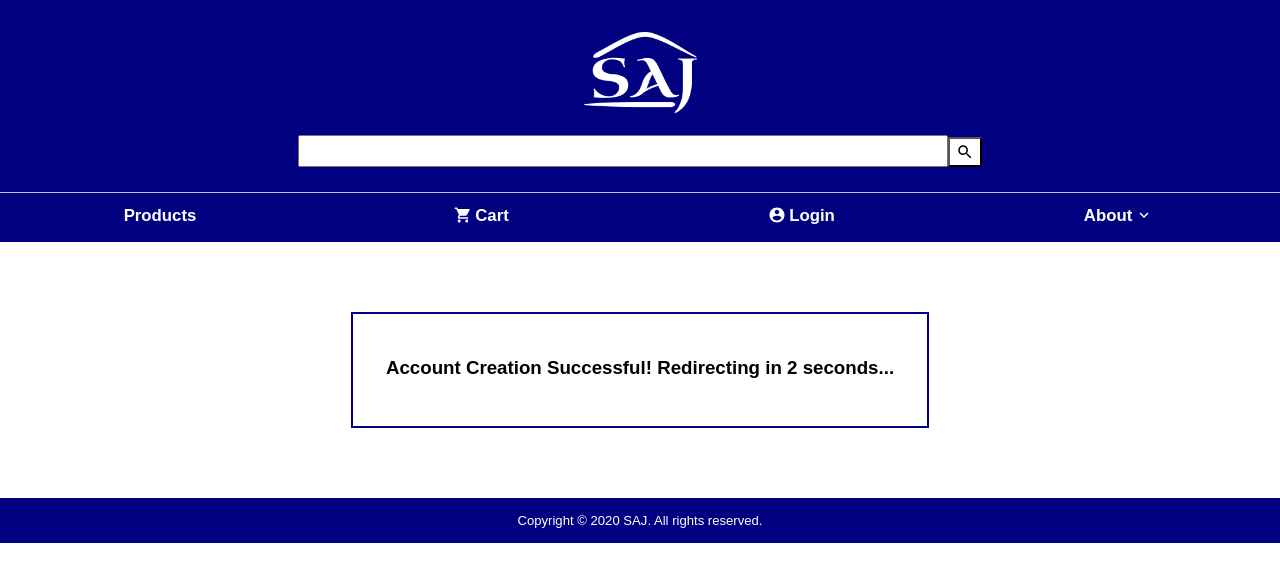
After one commit to ariesaviles/csci4300Final, a PHP site: page /processNewUser.php in a window 1280 px wide. The commit adds this page. Shown: the top 582 px of the page. Run offline with PHP 8.4, Linux system fonts and the light colour scheme.

Commit message:
Added error checking if account creation was successful and displaying the results to the user

```diff
--- a/main.css
+++ b/main.css
@@ -203,6 +203,22 @@ body {
     margin-left: 95px !important;
 }
 
+/*  Process New User */
+
+#processNewUser fieldset {
+    border-color: navy;
+    border-style: solid;
+    width: 550px;
+    margin: auto;
+    margin-top: 70px;
+    margin-bottom: 70px;
+}
+#processNewUser fieldset h3 {
+    text-align: center;
+    margin-top: 2em;
+    margin-bottom: 2em;
+}
+
 /* About Us */
 
 #aboutUs fieldset {
--- /dev/null
+++ b/processNewUser.php
@@ -0,0 +1,38 @@
+<!DOCTYPE html>
+<html lang="en">
+
+<head>
+    <meta charset="UTF-8">
+    <title>SAJ</title>
+    <link rel="stylesheet" href="normalize.css">
+    <link rel="stylesheet" href="main.css">
+    <link rel="shortcut icon" href="favicon.ico">
+</head>
+
+<body>
+    <?php include('header.php'); ?>
+    <!-- This page is to make sure there were no errors attempting to add the user to the database.
+         If there was an error, then it should display "Error adding user to database"
+         and redirect back to create account page. If it was successful, then It should
+         say "Account Creation Successful!" and redirect to the login page. This cannot be implemented
+         until the database is created. This page will also automatically redirect after 2 seconds. -->
+    <div id="processNewUser">
+        <fieldset>
+            <?php
+                // account is just a tester variable
+                $account = '5';
+                // if account creation was not successful...
+                if ($account < 0) {
+            ?>
+                <meta http-equiv="refresh" content="2;newUser.php" />
+                <h3> Error adding user to database! Redirecting to login page... </h3>
+            <?php } else { ?>
+                <meta http-equiv="refresh" content="2;login.php" />
+                <h3> Account Creation Successful! Redirecting in 2 seconds... </h3>
+            <?php } // if-else ?>
+        </fieldset>
+    </div>
+    <?php include('footer.php'); ?>
+</body>
+
+</html>
```
Also changed, not shown: newUser.php (+6 -5 lines), passwordMatch.js (+5 -3 lines).
